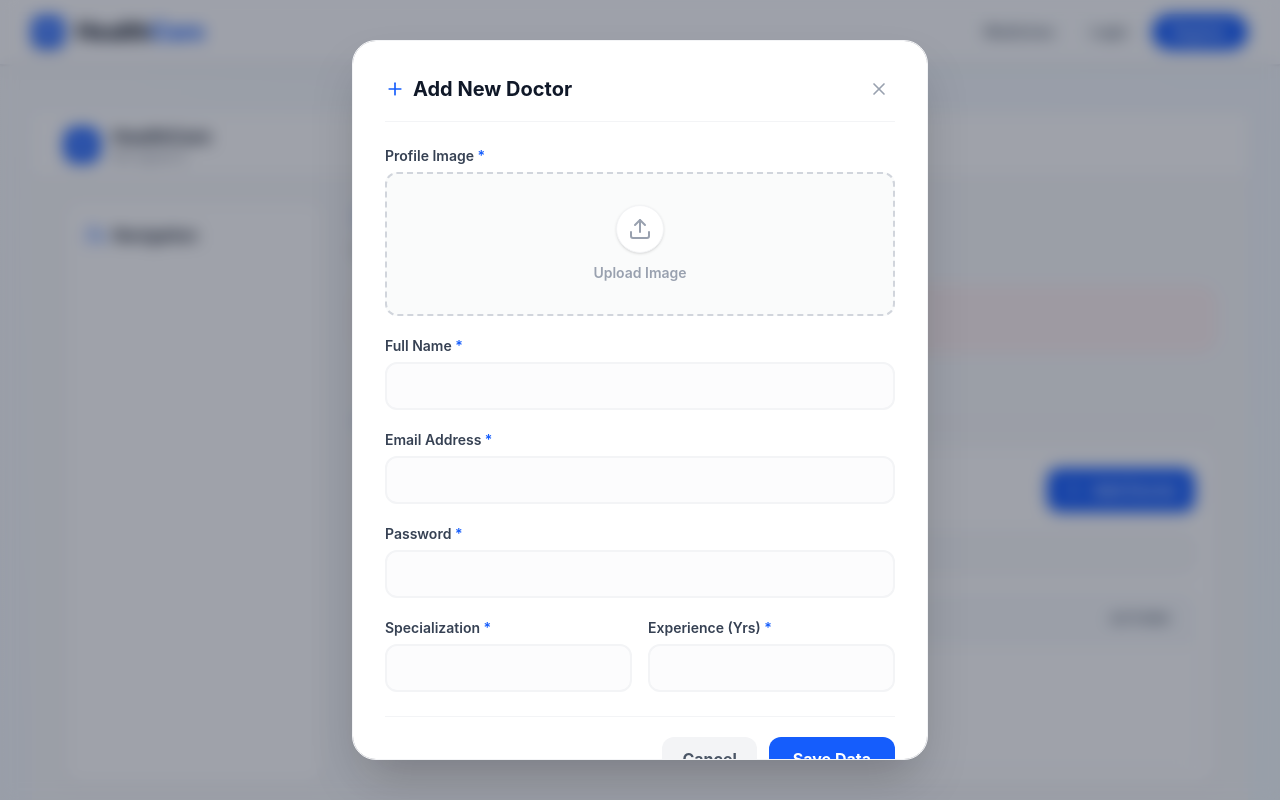
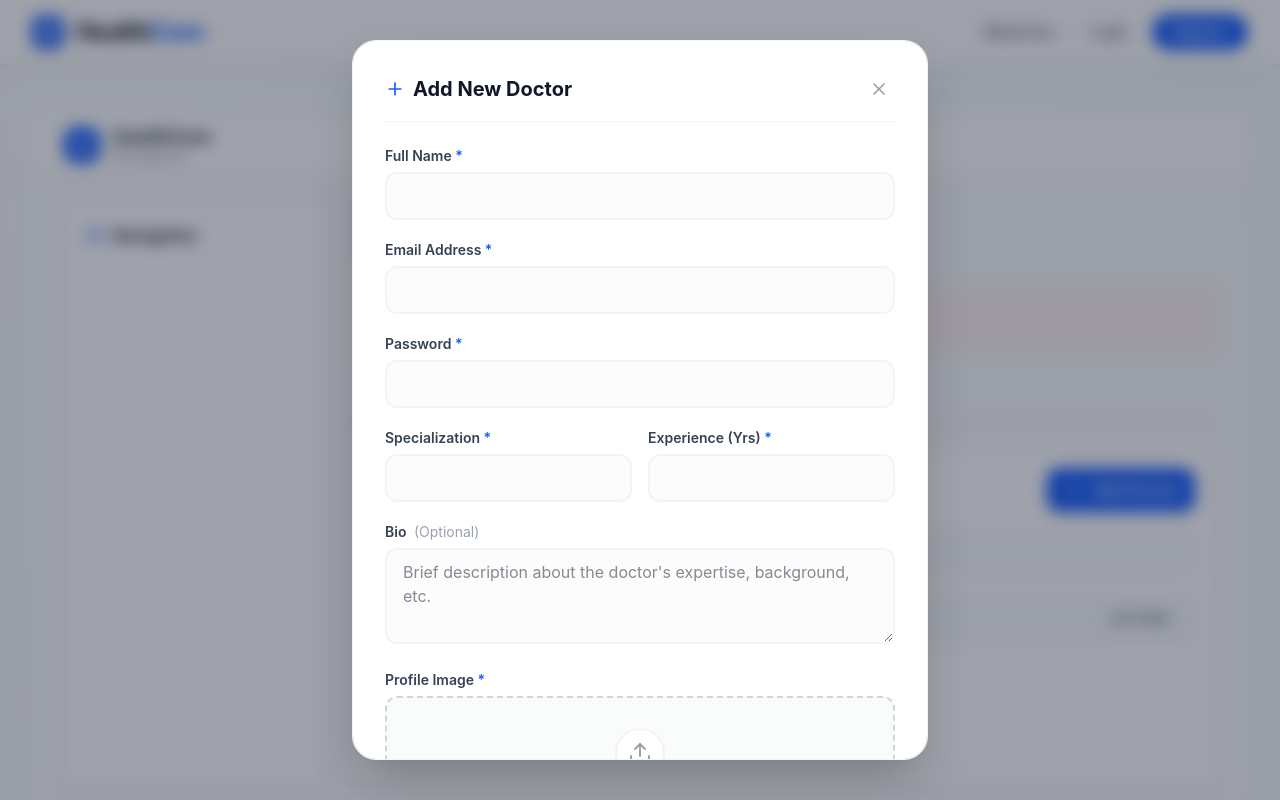
Before and after one commit to nikhilshinde45/deploymentarogya, a React app in the folder frontend/: page /admin-dashboard in a window 1280 px wide. Both pictures are taken after typing "name@example.com" into the empty fields and a click on the button "Add Doctor". Shown: the top 800 px of the page. Built offline with nearby package versions, Linux system fonts and the light colour scheme; the HTML template or start-up script is replaced by a standard one.

Commit message:
Updated the add doctor form

```diff
--- a/frontend/src/pages/AdminDashboard.jsx
+++ b/frontend/src/pages/AdminDashboard.jsx
@@ -564,30 +564,6 @@ const AdminDashboard = () => {
             </div>
 
             <form className="space-y-5 mt-4" onSubmit={submitForm}>
-              {/* Image Upload */}
-              <div>
-                <label className="block text-sm font-semibold text-gray-700 mb-1.5">
-                  Profile Image {!editingId && modalType === 'doctor' ? <span className="text-blue-600">*</span> : <span className="text-gray-400 font-normal ml-1">(Optional)</span>}
-                </label>
-                <label className="flex flex-col items-center justify-center w-full h-36 border-2 border-dashed border-gray-300 rounded-xl cursor-pointer bg-gray-50/80 hover:bg-blue-50/50 hover:border-blue-400 transition-all group relative overflow-hidden">
-                  {imagePreview ? (
-                    <div className="absolute inset-0 w-full h-full p-4 flex flex-col sm:flex-row items-center justify-center gap-4 bg-white/60 backdrop-blur-sm z-10 transition-colors mx-auto text-center sm:text-left">
-                      <img src={imagePreview} alt="Preview" className="w-20 h-20 rounded-full object-cover ring-4 ring-white shadow-md bg-white shrink-0" />
-                      <div>
-                        <p className="text-base font-bold text-gray-800">{imageFile ? imageFile.name : 'Current Image'}</p>
-                        <p className="text-sm font-semibold text-blue-600 mt-0.5 underline decoration-blue-200">Click to change</p>
-                      </div>
-                    </div>
-                  ) : (
-                    <div className="flex flex-col items-center gap-2.5 text-gray-400 group-hover:text-blue-600 transition-colors">
-                      <div className="w-12 h-12 bg-white rounded-full shadow-sm flex items-center justify-center border border-gray-100 group-hover:border-blue-200"><Upload className="w-6 h-6" /></div>
-                      <span className="block text-sm font-semibold">Upload Image</span>
-                    </div>
-                  )}
-                  <input type="file" accept="image/jpeg,image/png,image/webp" className="hidden" onChange={handleImageChange} />
-                </label>
-              </div>
-
               {/* Shared fields */}
               <div>
                 <label className="block text-sm font-semibold text-gray-700 mb-1.5">Full Name <span className="text-blue-600">*</span></label>
@@ -632,6 +608,7 @@ const AdminDashboard = () => {
 
               {/* Type-specific fields */}
               {modalType === 'doctor' ? (
+                <>
                 <div className="grid grid-cols-2 gap-4">
                   <div>
                     <label className="block text-sm font-semibold text-gray-700 mb-1.5">Specialization <span className="text-blue-600">*</span></label>
@@ -652,6 +629,17 @@ const AdminDashboard = () => {
                     />
                   </div>
                 </div>
+                <div>
+                  <label className="block text-sm font-semibold text-gray-700 mb-1.5">Bio <span className="text-gray-400 font-normal ml-1">(Optional)</span></label>
+                  <textarea
+                    className="w-full px-4 py-2.5 text-base border-2 border-gray-100 rounded-xl bg-gray-50/50 focus:bg-white focus:border-blue-400 focus:ring-4 focus:ring-blue-100 outline-none resize-y min-h-[80px]"
+                    placeholder="Brief description about the doctor's expertise, background, etc."
+                    value={docForm.bio}
+                    onChange={(e) => setDocForm({...docForm, bio: e.target.value})}
+                    rows={3}
+                  />
+                </div>
+                </>
               ) : (
                 <div className="grid grid-cols-2 gap-4">
                   <div>
@@ -674,6 +662,30 @@ const AdminDashboard = () => {
                   </div>
                 </div>
               )}
+
+              {/* Image Upload - Last field */}
+              <div>
+                <label className="block text-sm font-semibold text-gray-700 mb-1.5">
+                  Profile Image {!editingId && modalType === 'doctor' ? <span className="text-blue-600">*</span> : <span className="text-gray-400 font-normal ml-1">(Optional)</span>}
+                </label>
+                <label className="flex flex-col items-center justify-center w-full h-36 border-2 border-dashed border-gray-300 rounded-xl cursor-pointer bg-gray-50/80 hover:bg-blue-50/50 hover:border-blue-400 transition-all group relative overflow-hidden">
+                  {imagePreview ? (
+                    <div className="absolute inset-0 w-full h-full p-4 flex flex-col sm:flex-row items-center justify-center gap-4 bg-white/60 backdrop-blur-sm z-10 transition-colors mx-auto text-center sm:text-left">
+                      <img src={imagePreview} alt="Preview" className="w-20 h-20 rounded-full object-cover ring-4 ring-white shadow-md bg-white shrink-0" />
+                      <div>
+                        <p className="text-base font-bold text-gray-800">{imageFile ? imageFile.name : 'Current Image'}</p>
+                        <p className="text-sm font-semibold text-blue-600 mt-0.5 underline decoration-blue-200">Click to change</p>
+                      </div>
+                    </div>
+                  ) : (
+                    <div className="flex flex-col items-center gap-2.5 text-gray-400 group-hover:text-blue-600 transition-colors">
+                      <div className="w-12 h-12 bg-white rounded-full shadow-sm flex items-center justify-center border border-gray-100 group-hover:border-blue-200"><Upload className="w-6 h-6" /></div>
+                      <span className="block text-sm font-semibold">Upload Image</span>
+                    </div>
+                  )}
+                  <input type="file" accept="image/jpeg,image/png,image/webp" className="hidden" onChange={handleImageChange} />
+                </label>
+              </div>
 
               {formError && (
                 <p className="text-sm text-red-600 bg-red-50 p-3 rounded-lg font-medium">{formError}</p>
```
